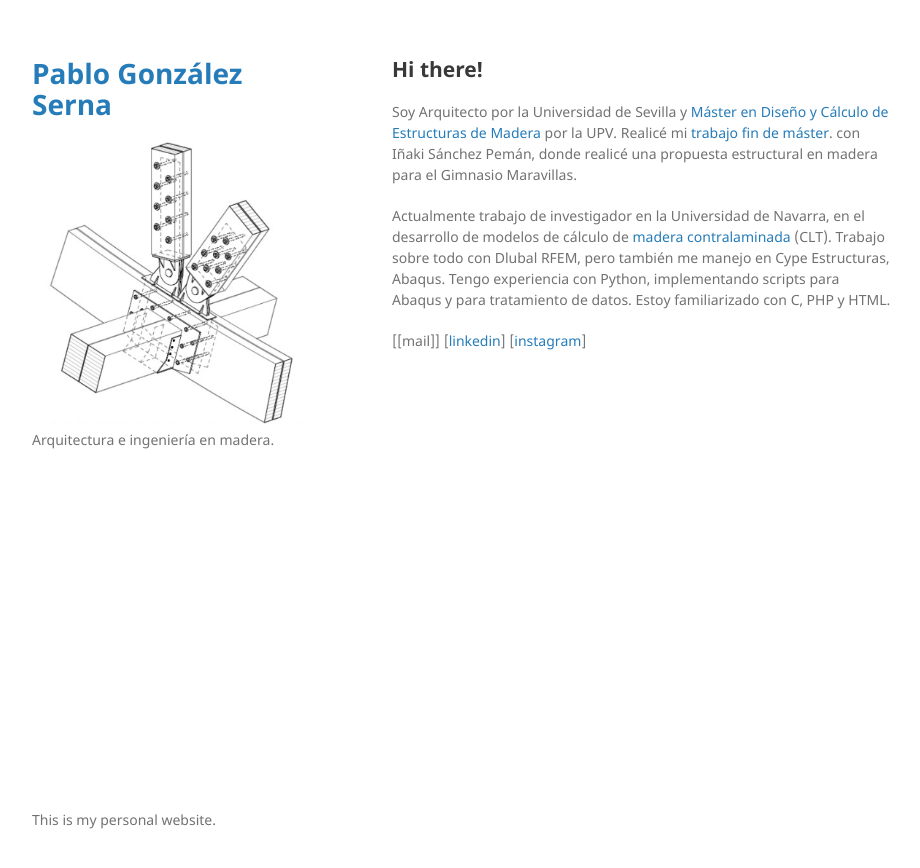
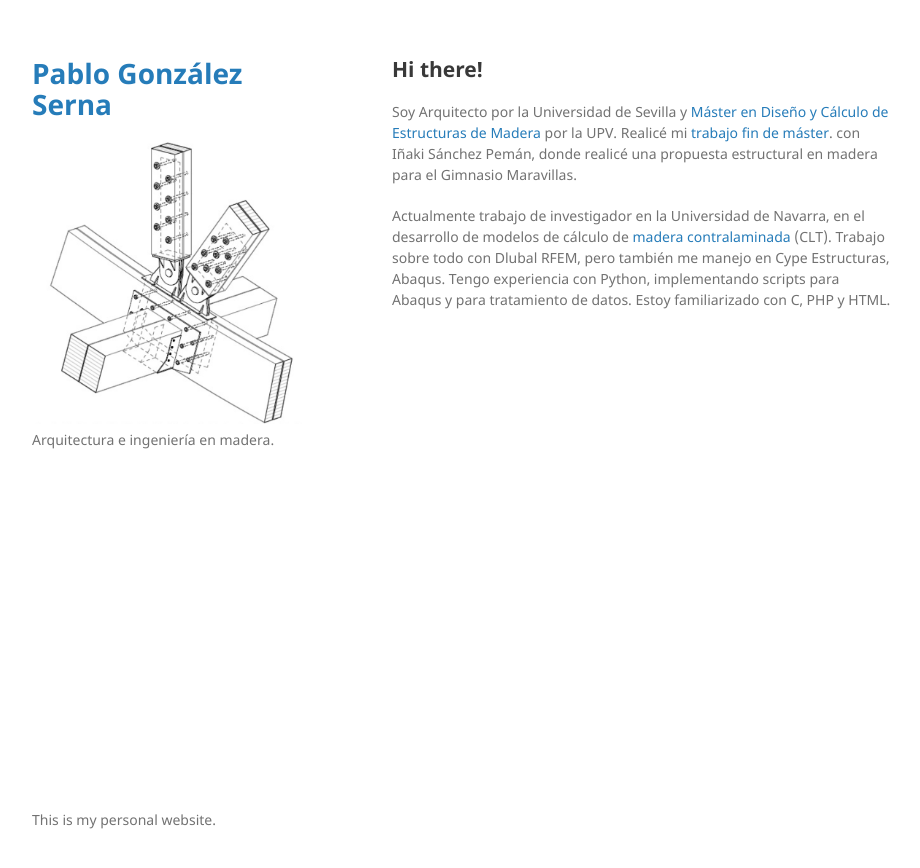
Before and after one commit to parametropic/webtest2, a Jekyll site: the page built from index.md, in a window 1280 px wide. Shown: the top 868 px of the page, without its empty margins (178-1098 px from the left). Built offline with Jekyll 4.4.1, drawn with Linux system fonts in a browser that asks for light colours; our own code applies the rules of GitHub Pages for plain Markdown files.

Commit message:
Update index.md

```diff
--- a/index.md
+++ b/index.md
@@ -9,5 +9,3 @@ Realicé mi [trabajo fin de máster](./tfm.html). con Iñaki Sánchez Pemán, do
 Actualmente trabajo de investigador en la Universidad de Navarra, en el desarrollo de modelos de cálculo de [madera contralaminada](./clt.html) (CLT).
 Trabajo sobre todo con Dlubal RFEM, pero también me manejo en Cype Estructuras, Abaqus.
 Tengo experiencia con Python, implementando scripts para Abaqus y para tratamiento de datos. Estoy familiarizado con C, PHP y HTML.
-
-\[[mail]\]  \[[linkedin](https://www.linkedin.com/in/glezsernapablo/)\]  \[[instagram](https://www.instagram.com/pabgser/)\]
```
